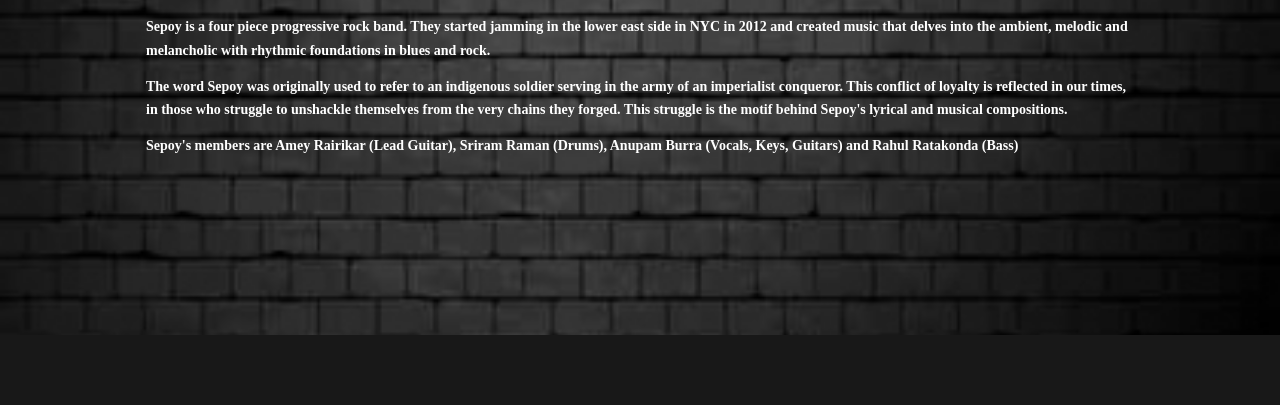
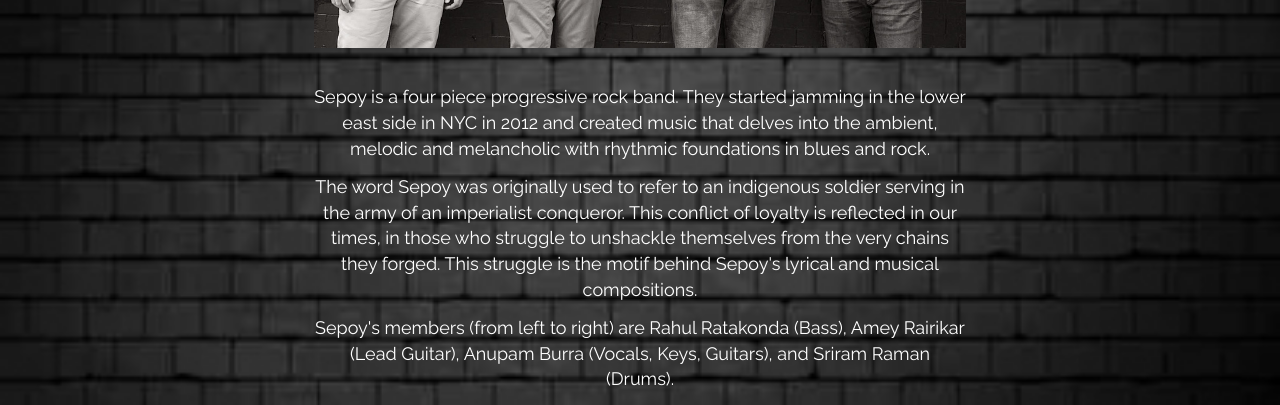
Before and after one commit to nityaoberoi/sepoy, a Flask app: page /bio/ in a window 1280 px wide. Shown: the part 465-870 px from the top of the page. Before the commit the page ends 800 px from the top, so only its background shows below. Run offline with Flask 2, Linux system fonts and the light colour scheme; style sheets or scripts are compiled from the project's sources; some libraries are stand-ins or nearby versions.

Commit message:
Fix bio styling

```diff
--- a/static/scss/_media.scss
+++ b/static/scss/_media.scss
@@ -7,7 +7,7 @@
   }
 }
 
-@media(max-width: $screen-sm-min) {
+@media(max-width: $screen-xs-max) {
   .navbar-inverse {
     background-color: rgba(34, 34, 34, 1);
     border-color: rgba(9, 9, 9, 1);
--- a/static/scss/pages/_bio.scss
+++ b/static/scss/pages/_bio.scss
@@ -5,21 +5,14 @@
 }
 
 .bio-content {
-  overflow: hidden;
-  position: relative;
-  line-height: 0;
   width: 80%;
-  margin: 8em auto 0;
+  margin-top: 8em;
 }
 
 .bio-text {
-  margin: 2em 1em 0;
-
+  margin-top: 2em;
+  text-align: center;
   p {
-    font-family: proxima-nova;
-    font-style: normal;
-    font-size: 14px;
-    line-height: 1.68em;
     color: #fff;
   }
 }
--- a/templates/bio.html
+++ b/templates/bio.html
@@ -4,18 +4,16 @@ full-cover biobg
 {% endblock %}
 {% block body %}
 <section class="bio">
-  <div class="content bio-content">
-    <div class="bio-image-wrapper">
-      <img class="img-responsive" data-type="image" data-image-3dimensions="1920x1086"
-           src="http://static1.squarespace.com/static/54ae6b4be4b0faae8686b3f2/t/54d44d04e4b0b50909fb0d51/1423199498409/"
-           />
-    </div>
-    <div class="bio-text">
-      <strong>
+  <div class="container-fluid center-block bio-content">
+    <div class="row">
+      <div class="col-sm-8 col-sm-offset-2">
+        <img class="img-responsive" data-type="image" data-image-3dimensions="1920x1086" src="/static/img/gallery/images/sepoybio.jpg">
+      </div>
+      <div class="col-sm-8 col-sm-offset-2 bio-text">
         <p>Sepoy is a four piece progressive rock band. They started jamming in the lower east side in NYC in 2012 and created music that delves into the ambient, melodic and melancholic with rhythmic foundations in blues and rock.</p>
         <p> The word Sepoy was originally used to refer to an indigenous soldier serving in the army of an imperialist conqueror. This conflict of loyalty is reflected in our times, in those who struggle to unshackle themselves from the very chains they forged. This struggle is the motif behind Sepoy's lyrical and musical compositions.</p>
-        <p>Sepoy's members are Amey Rairikar (Lead Guitar), Sriram Raman (Drums), Anupam Burra (Vocals, Keys, Guitars) and Rahul Ratakonda (Bass)</p>
-      </strong>
+        <p>Sepoy's members (from left to right) are Rahul Ratakonda (Bass), Amey Rairikar (Lead Guitar), Anupam Burra (Vocals, Keys, Guitars), and Sriram Raman (Drums).</p>
+      </div>
     </div>
   </div>
 </section>
```
Also changed, not shown: static/css/screen.css, static/img/gallery/images/sepoybio.jpg (added).
